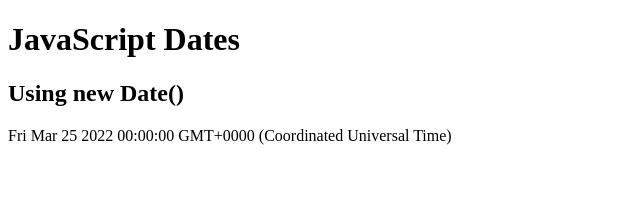
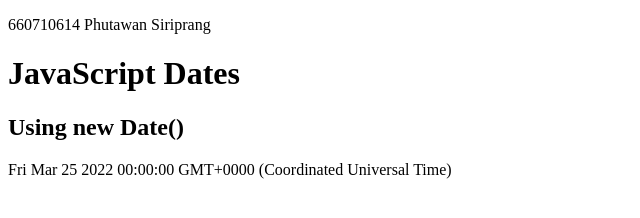
Before and after one commit to 660710614/517101_614, a plain HTML site: page index.html in a window 1280 px wide. Shown: the whole page, without its empty margins (0-640 px from the left). Drawn offline with Linux system fonts and the light colour scheme.

Commit message:
add name and student ID
เพิ่มบรรทัดที่แสดงชื่อและรหัสนักศึกษา

```diff
--- a/index.html
+++ b/index.html
@@ -1,6 +1,8 @@
 <!DOCTYPE html>
 <html>
 <body>
+
+<p>660710614 Phutawan Siriprang</p>
 
 <h1>JavaScript Dates</h1>
 <h2>Using new Date()</h2>
```
